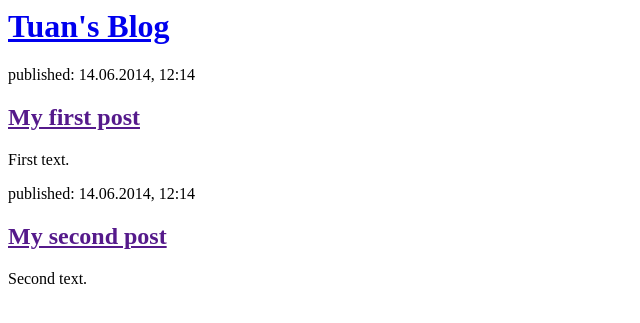
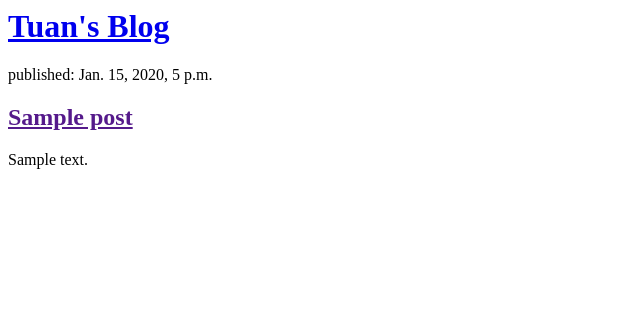
Before and after one commit to Yukineko69/test-django, a Django app: template blog/templates/blog/post_list.html in a window 1280 px wide. Shown: the top 323 px of the page, without its empty margins (0-640 px from the left). Run offline with Django 3.2, Linux system fonts and the light colour scheme; the template is opened without the code that fills it: values that come from a table or form of the project are taken from there, others are empty; tables that the repository leaves empty hold one stand-in row (values such as "Sample post").

Commit message:
Modified templates to display posts from database.

```diff
--- a/blog/templates/blog/post_list.html
+++ b/blog/templates/blog/post_list.html
@@ -7,16 +7,13 @@
             <h1><a href="/">Tuan's Blog</a></h1>
         </div>
 
-        <div>
-            <p>published: 14.06.2014, 12:14</p>
-            <h2><a href="">My first post</a></h2>
-            <p>First text.</p>
-        </div>
+        {% for post in posts %}
+    	<div>
+	        <p>published: {{ post.published_date }}</p>
+	        <h2><a href="">{{ post.title }}</a></h2>
+	        <p>{{ post.text|linebreaksbr }}</p>
+    	</div>
+		{% endfor %}
 
-        <div>
-            <p>published: 14.06.2014, 12:14</p>
-            <h2><a href="">My second post</a></h2>
-            <p>Second text.</p>
-        </div>
     </body>
 </html>
```
Also changed, not shown: blog/views.py (+4 -3 lines).
